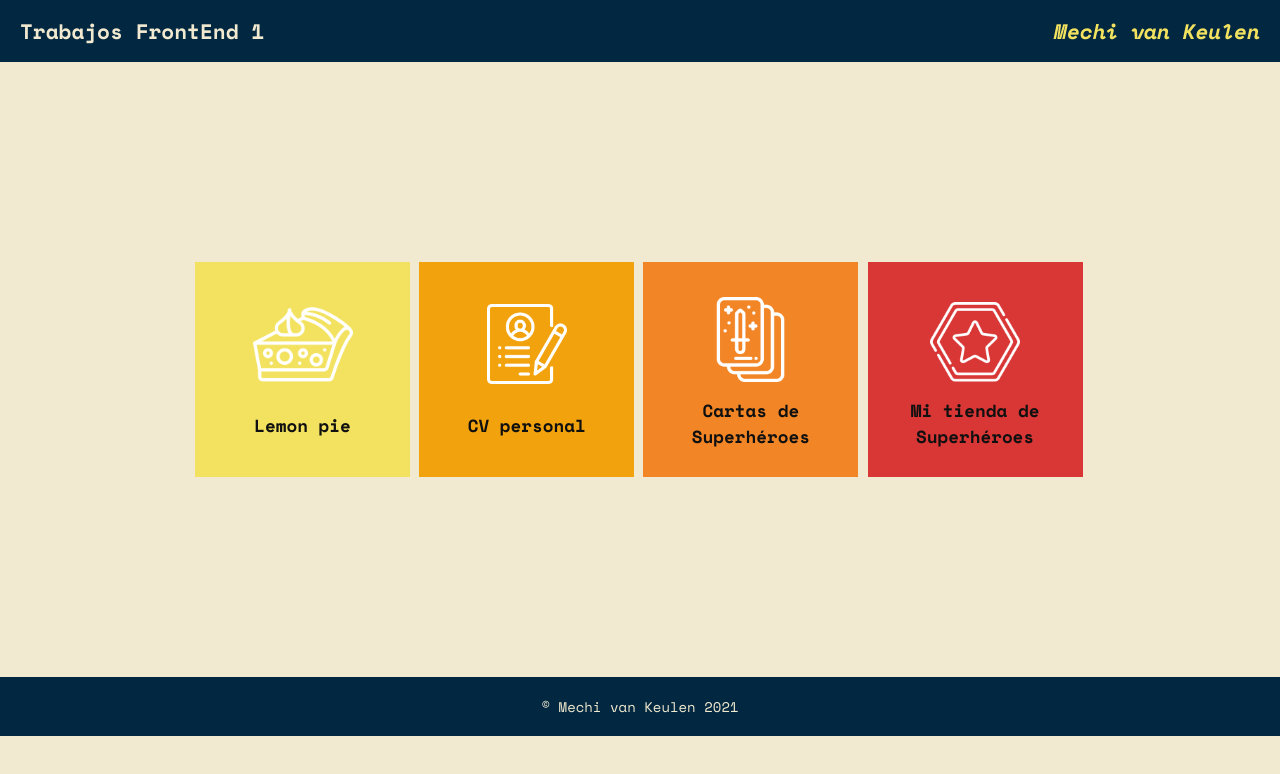
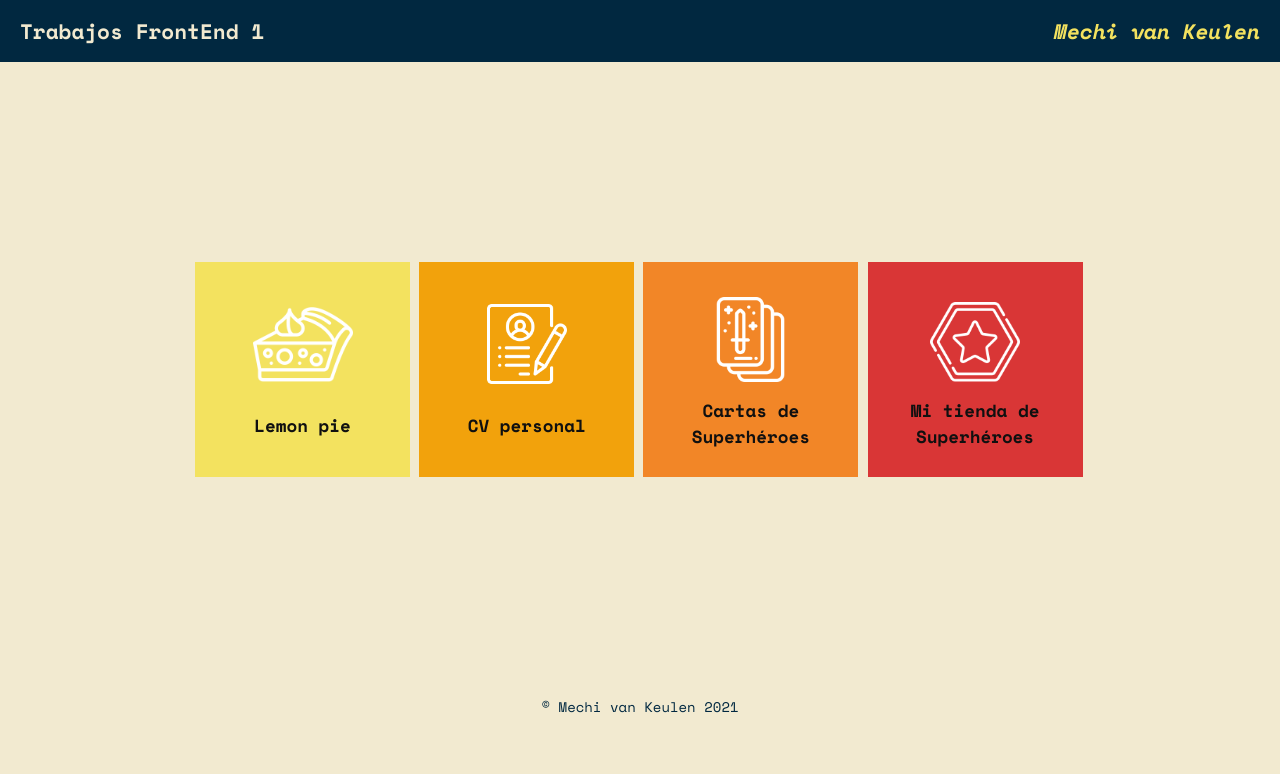
Before and after one commit to mechivk/mechivk.github.io, a plain HTML site: page index.html in a window 1280 px wide. Drawn offline with nearby package versions, Linux system fonts and the light colour scheme.

Commit message:
Corregi footer

```diff
--- a/css/style.css
+++ b/css/style.css
@@ -32,8 +32,7 @@ header {
 
 footer {
     font-size:14px;
-    background-color: #012840;
-    color:#F2EAD0;
+    color:#012840;
     padding: 5px;
     text-align: center;
 }
```
